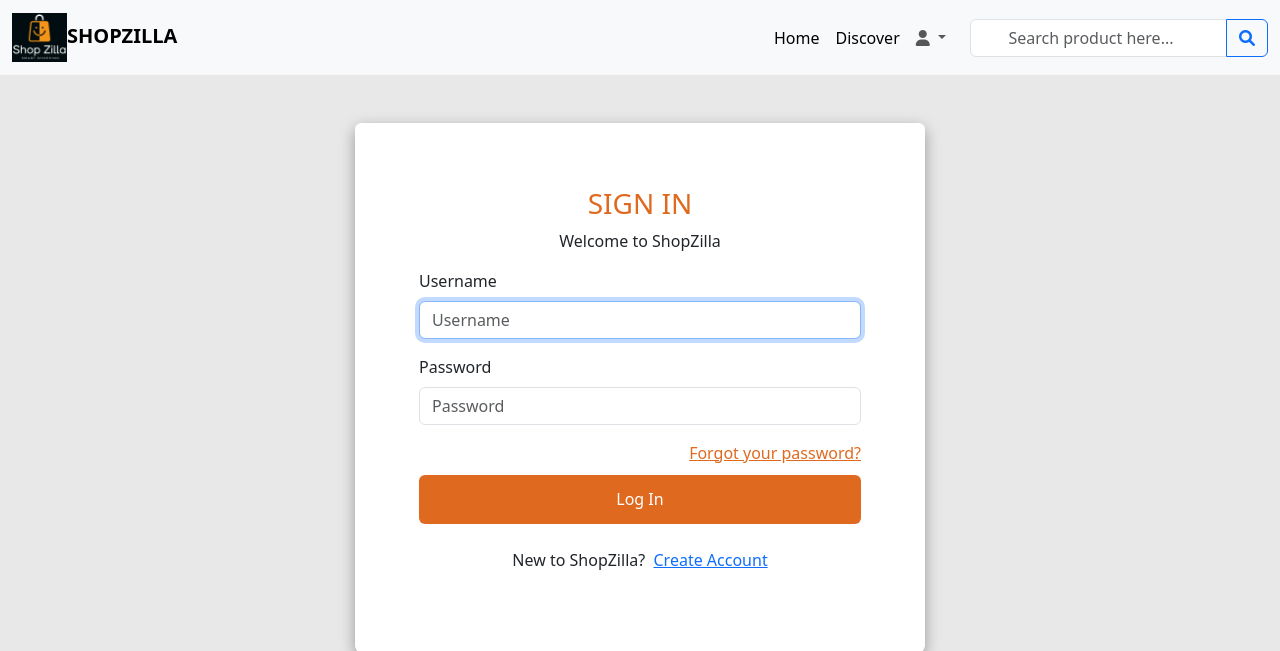
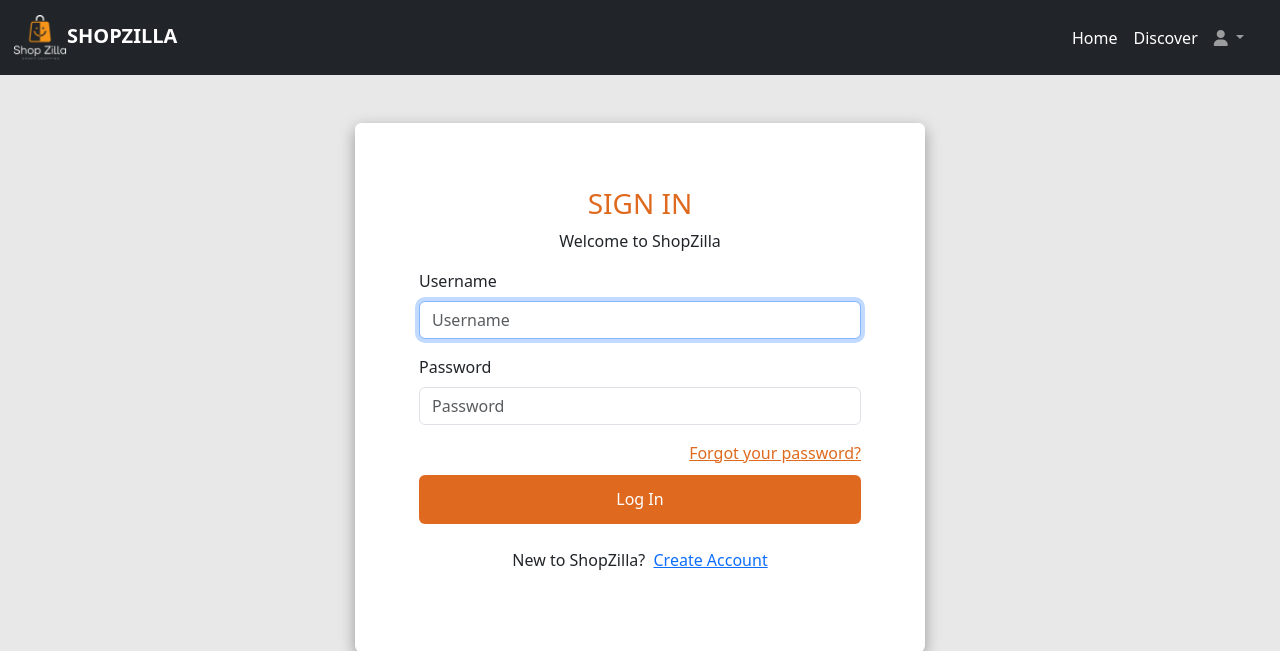
Before and after one commit to Miss-Faith/Shop-Zilla, a Django app: page /accounts/login/ in a window 1280 px wide. Shown: the top 651 px of the page. Run offline with Django 4.2, Linux system fonts and the light colour scheme; some libraries are stand-ins or nearby versions.

Commit message:
Edit navbar

```diff
--- a/app/templates/navbar.html
+++ b/app/templates/navbar.html
@@ -1,8 +1,8 @@
 {% load static %}
-<nav class="navbar navbar-expand-lg navbar-light bg-light sticky-top">
+<nav class="navbar navbar-expand-lg navbar-dark bg-dark sticky-top">
   <div class="container-fluid">
     <a class="navbar-brand" href="/">
-      <img src="{% static 'images/logo.png' %}" alt="nav-logo" class="img-fluid" width="55" height="50"><span><strong>SHOP<span class="nav-span">ZILLA</span></strong></span>
+      <img src="{% static 'images/logo-bg.png' %}" alt="nav-logo" class="img-fluid" width="55" height="50"><span><strong>SHOP<span class="nav-span">ZILLA</span></strong></span>
     </a>
     <button class="navbar-toggler" type="button" data-mdb-toggle="collapse" data-mdb-target="#navbarTogglerDemo02"
       aria-controls="navbarTogglerDemo02" aria-expanded="false" aria-label="Toggle navigation">
@@ -38,13 +38,6 @@
           </ul>
         </li>
       </ul>
-
-      <form class="d-flex input-group w-auto" action="/search" role="search">
-        <input type="search" class="form-control text-center" placeholder="Search product here..." aria-label="Search" />
-        <button class="btn btn-outline-primary" type="submit" data-mdb-ripple-color="dark">
-          <i class="fas fa-search border-0"></i>
-        </button>
-      </form>
     </div>
   </div>
 </nav>
```
